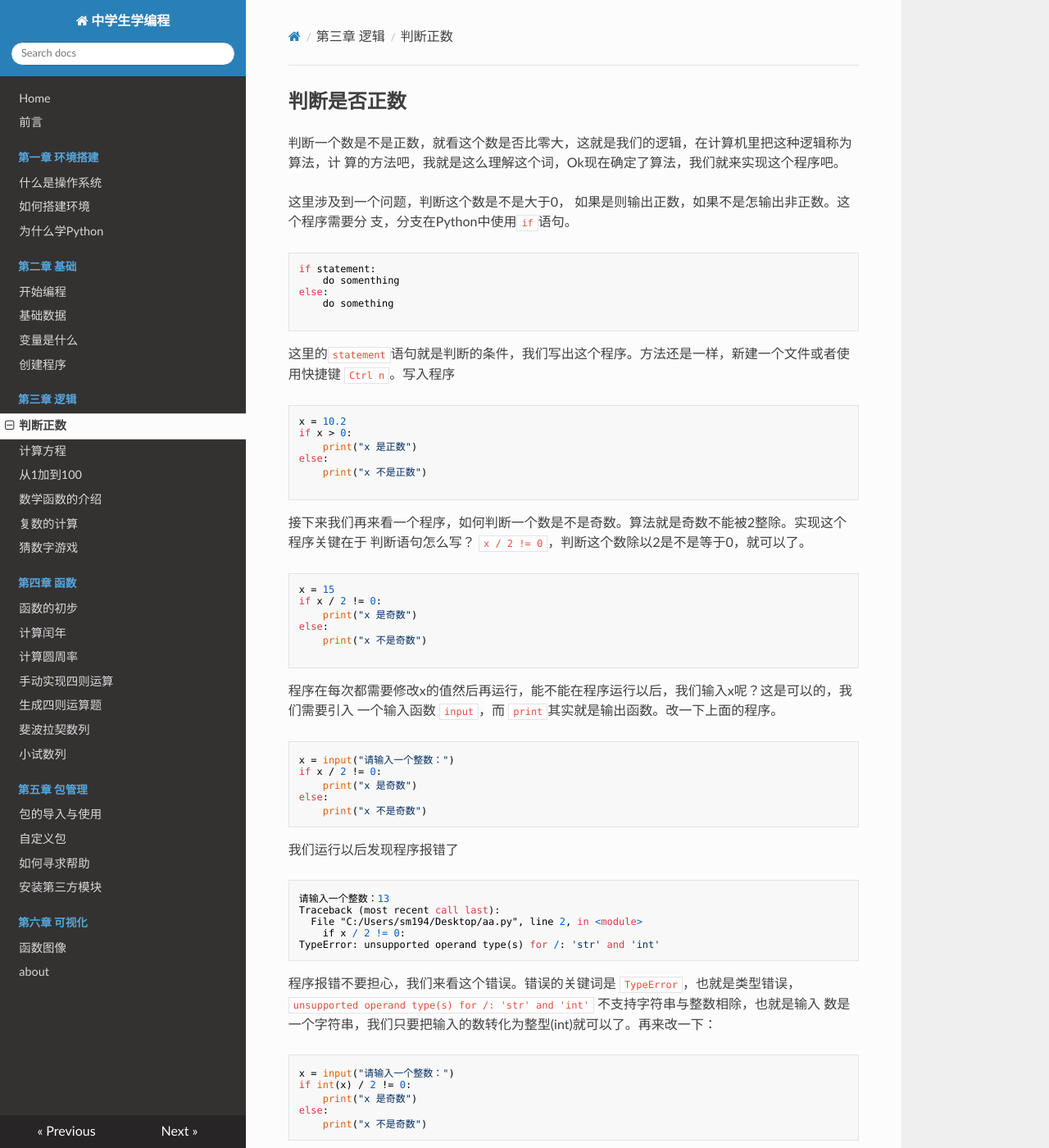
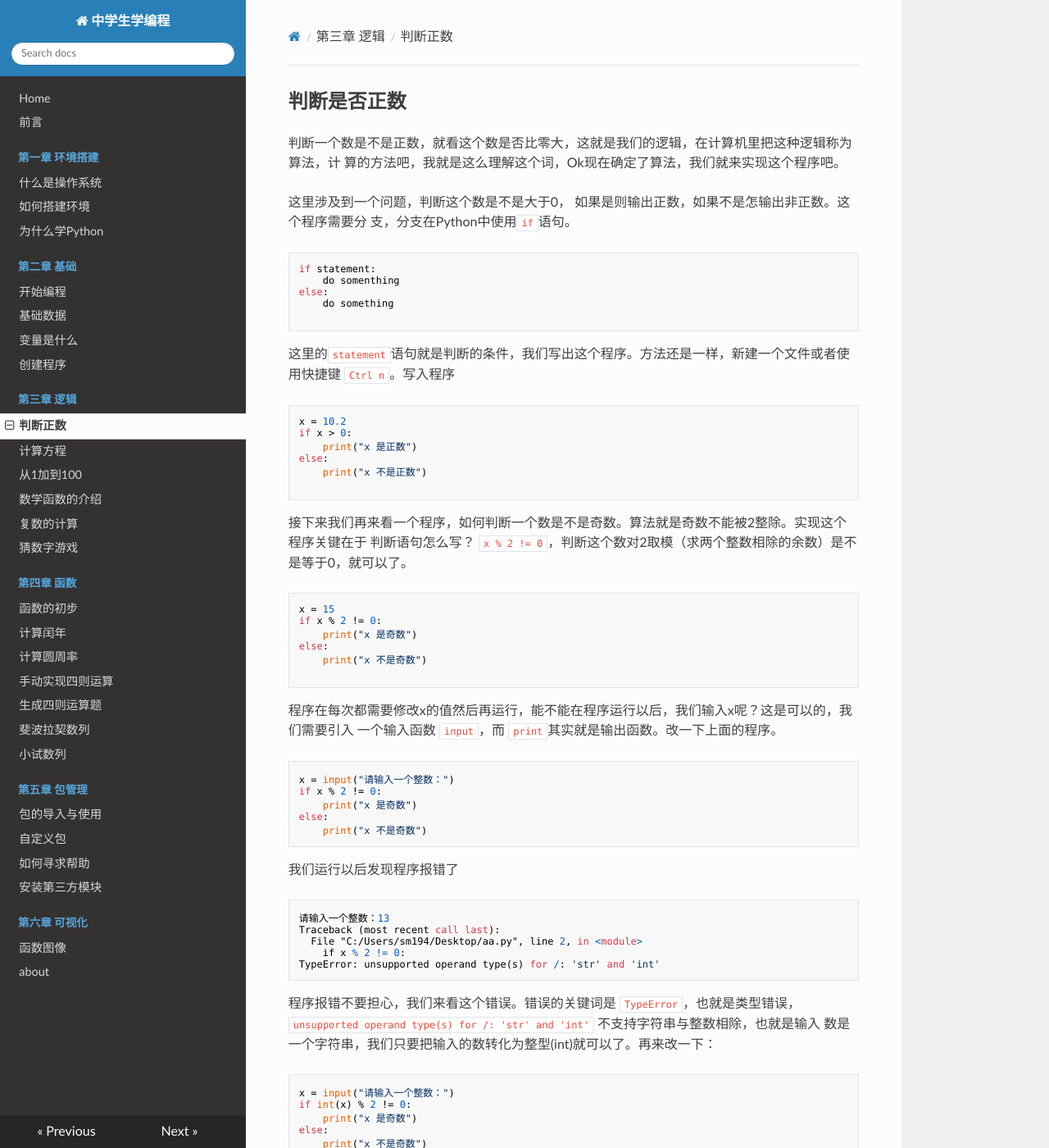
Before and after one commit to MonicaCat/notebook, an MkDocs documentation site: the page built from docs/第3章/3.1 判断是否正数.md, in a window 1280 px wide and 1400 px high. Shown: the whole window at 82% size. Built offline with MkDocs 1.6.1, drawn with Linux system fonts in a browser that asks for light colours; nearby versions of some CDN libraries.

Commit message:
Update 3.1 判断是否正数.md
判断是不是奇数/偶数，应该是取模运算，而不是除法运算。

````diff
--- a/docs/第3章/3.1 判断是否正数.md
+++ b/docs/第3章/3.1 判断是否正数.md
@@ -26,11 +26,11 @@ else:
 ```
 
 接下来我们再来看一个程序，如何判断一个数是不是奇数。算法就是奇数不能被2整除。实现这个程序关键在于
-判断语句怎么写？ `x / 2 != 0`，判断这个数除以2是不是等于0，就可以了。
+判断语句怎么写？ `x % 2 != 0`，判断这个数对2取模（求两个整数相除的余数）是不是等于0，就可以了。
 
 ```python
 x = 15
-if x / 2 != 0:
+if x % 2 != 0:
     print("x 是奇数")
 else:
     print("x 不是奇数")
@@ -41,7 +41,7 @@ else:
 
 ```python
 x = input("请输入一个整数：")
-if x / 2 != 0:
+if x % 2 != 0:
     print("x 是奇数")
 else:
     print("x 不是奇数")
@@ -52,7 +52,7 @@ else:
 请输入一个整数：13
 Traceback (most recent call last):
   File "C:/Users/sm194/Desktop/aa.py", line 2, in <module>
-    if x / 2 != 0:
+    if x % 2 != 0:
 TypeError: unsupported operand type(s) for /: 'str' and 'int'
 ```
 程序报错不要担心，我们来看这个错误。错误的关键词是 `TypeError`，也就是类型错误，
@@ -61,7 +61,7 @@ TypeError: unsupported operand type(s) for /: 'str' and 'int'
 
 ```python
 x = input("请输入一个整数：")
-if int(x) / 2 != 0:
+if int(x) % 2 != 0:
     print("x 是奇数")
 else:
     print("x 不是奇数")
````
